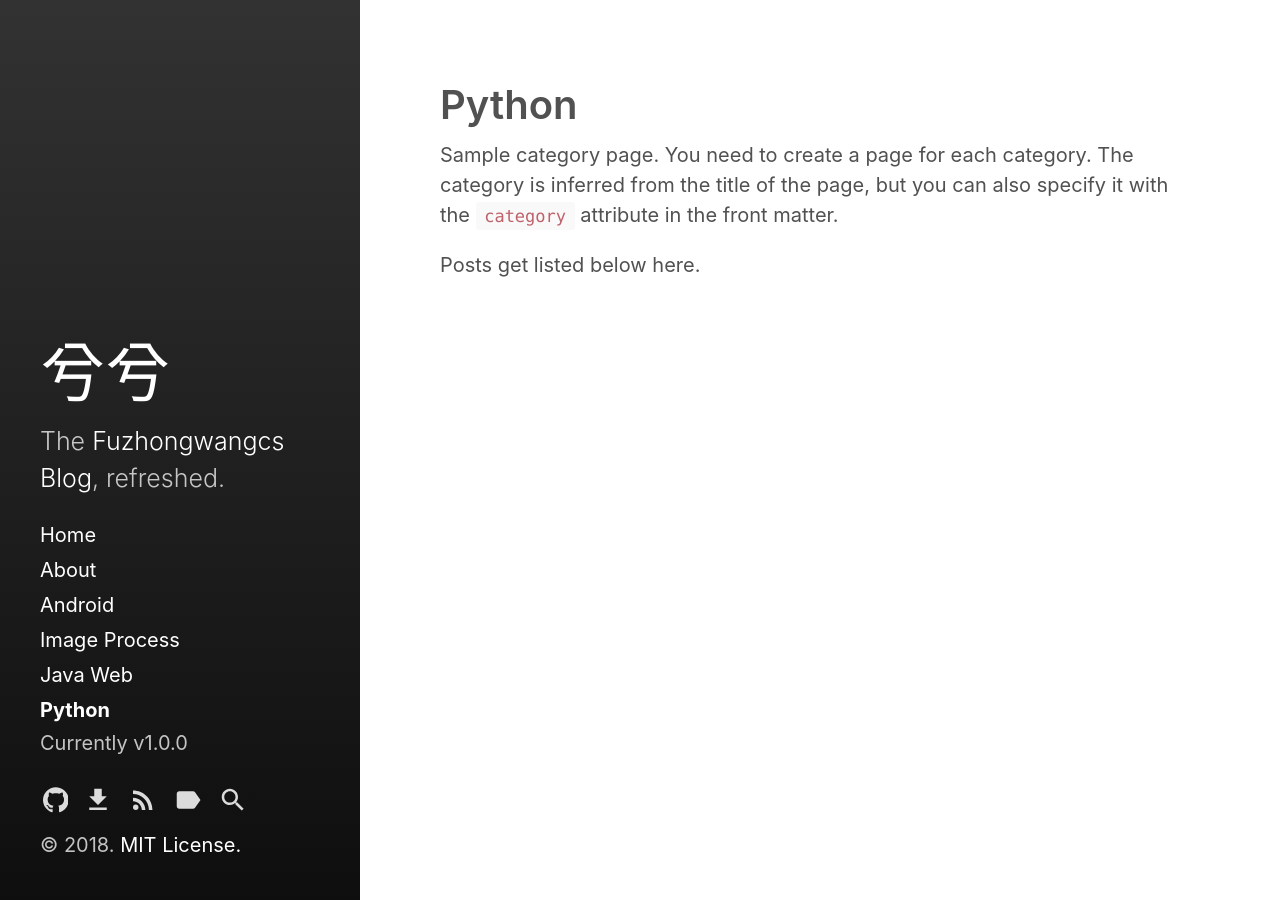
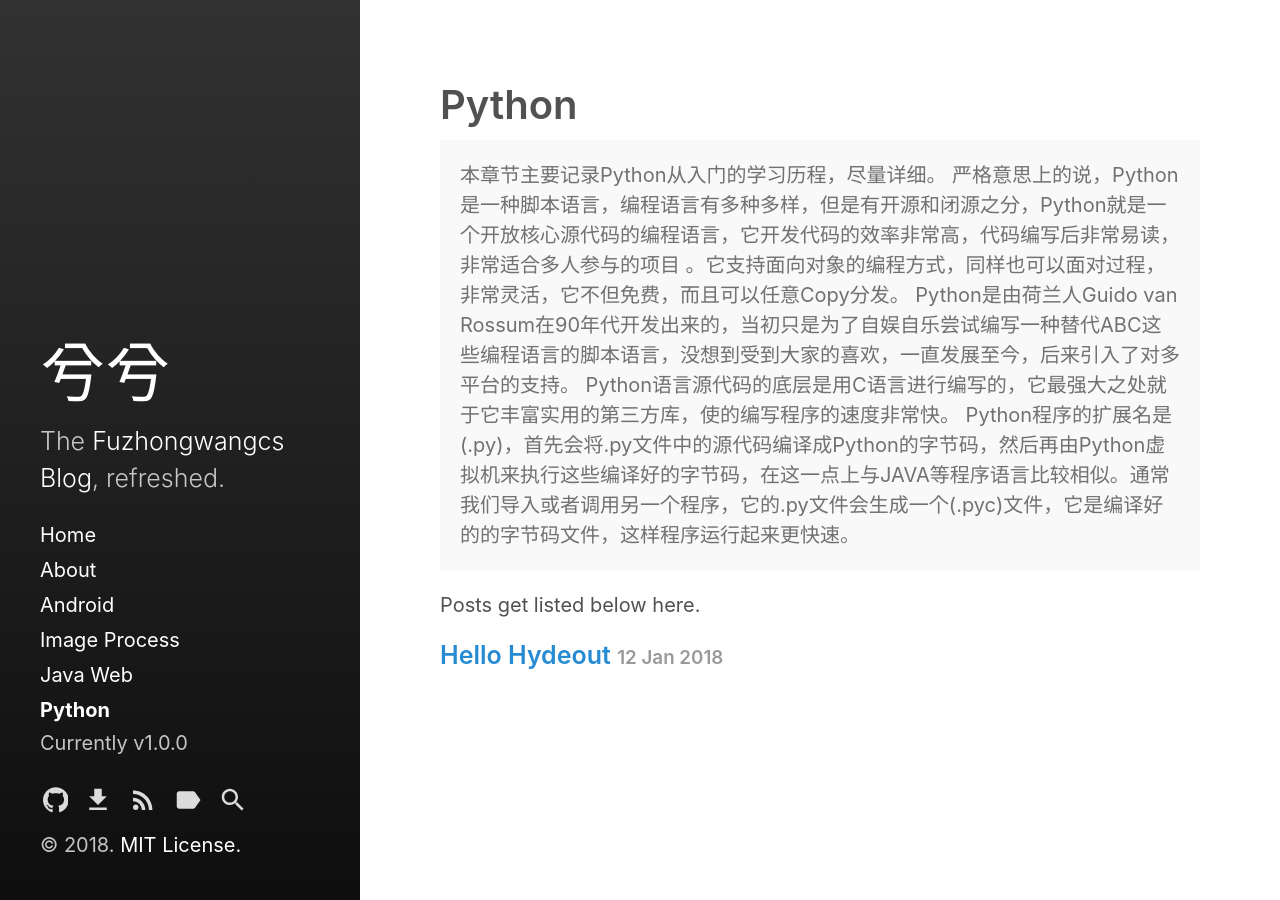
Before and after one commit to fuzhongwangcs/fuzhongwangcs.github.io, a Jekyll site: the page built from category/python.md, in a window 1280 px wide. Built offline with Jekyll 4.4.1, drawn with Linux system fonts in a browser that asks for light colours.

Commit message:
发布文章

```diff
--- a/category/python.md
+++ b/category/python.md
@@ -3,8 +3,11 @@ layout: category
 title: Python
 ---
 
-Sample category page. You need to create a page for each category.
-The category is inferred from the title of the page, but you can also
-specify it with the `category` attribute in the front matter.
+<p class="message">
+本章节主要记录Python从入门的学习历程，尽量详细。
+严格意思上的说，Python是一种脚本语言，编程语言有多种多样，但是有开源和闭源之分，Python就是一个开放核心源代码的编程语言，它开发代码的效率非常高，代码编写后非常易读，非常适合多人参与的项目 。它支持面向对象的编程方式，同样也可以面对过程，非常灵活，它不但免费，而且可以任意Copy分发。 Python是由荷兰人Guido van Rossum在90年代开发出来的，当初只是为了自娱自乐尝试编写一种替代ABC这些编程语言的脚本语言，没想到受到大家的喜欢，一直发展至今，后来引入了对多平台的支持。
+Python语言源代码的底层是用C语言进行编写的，它最强大之处就于它丰富实用的第三方库，使的编写程序的速度非常快。
+Python程序的扩展名是(.py)，首先会将.py文件中的源代码编译成Python的字节码，然后再由Python虚拟机来执行这些编译好的字节码，在这一点上与JAVA等程序语言比较相似。通常我们导入或者调用另一个程序，它的.py文件会生成一个(.pyc)文件，它是编译好的的字节码文件，这样程序运行起来更快速。
+</p>
 
 Posts get listed below here.
```
Also changed, not shown: _posts/2018-01-12-python-first.md (added, +53 -0 lines).
